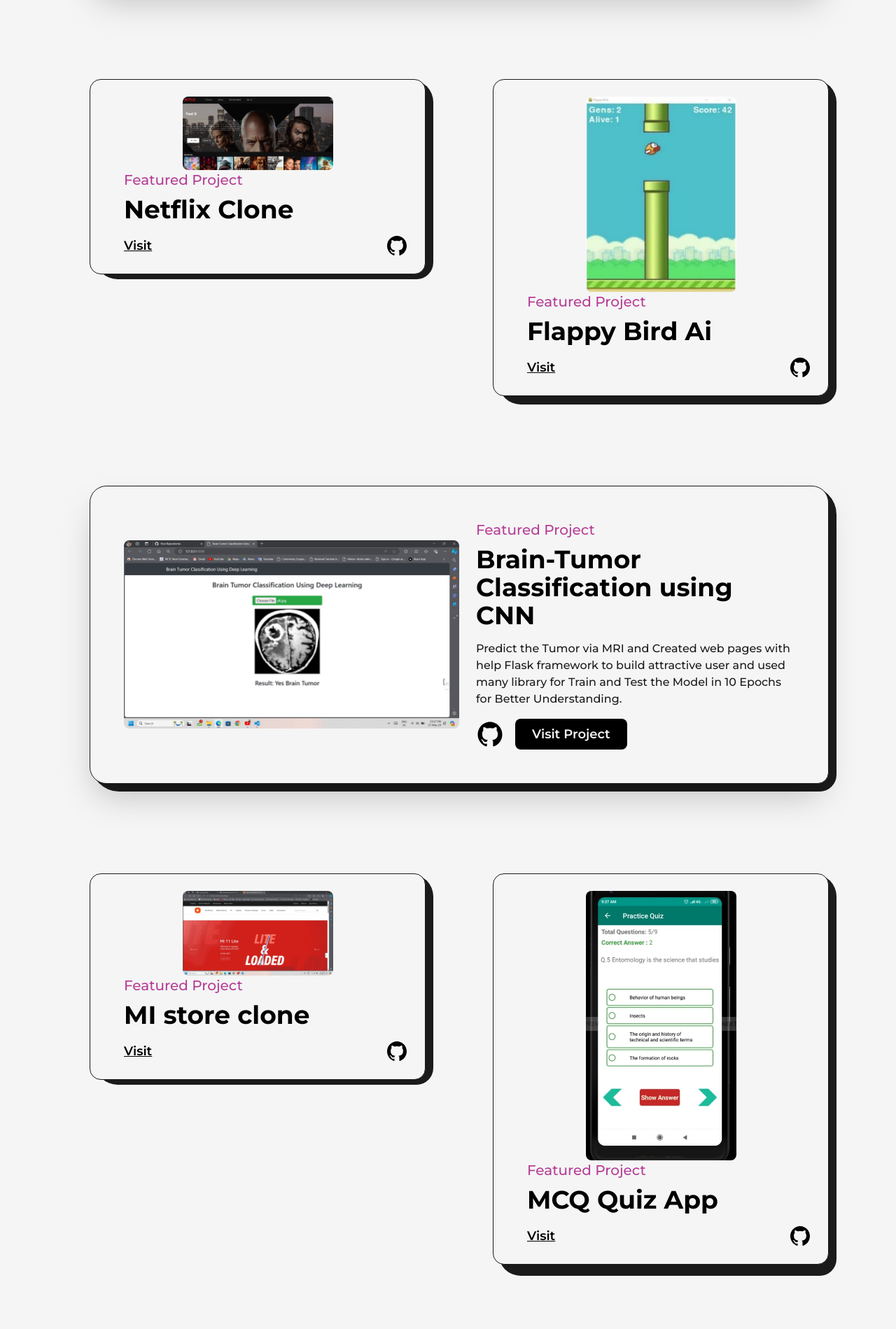
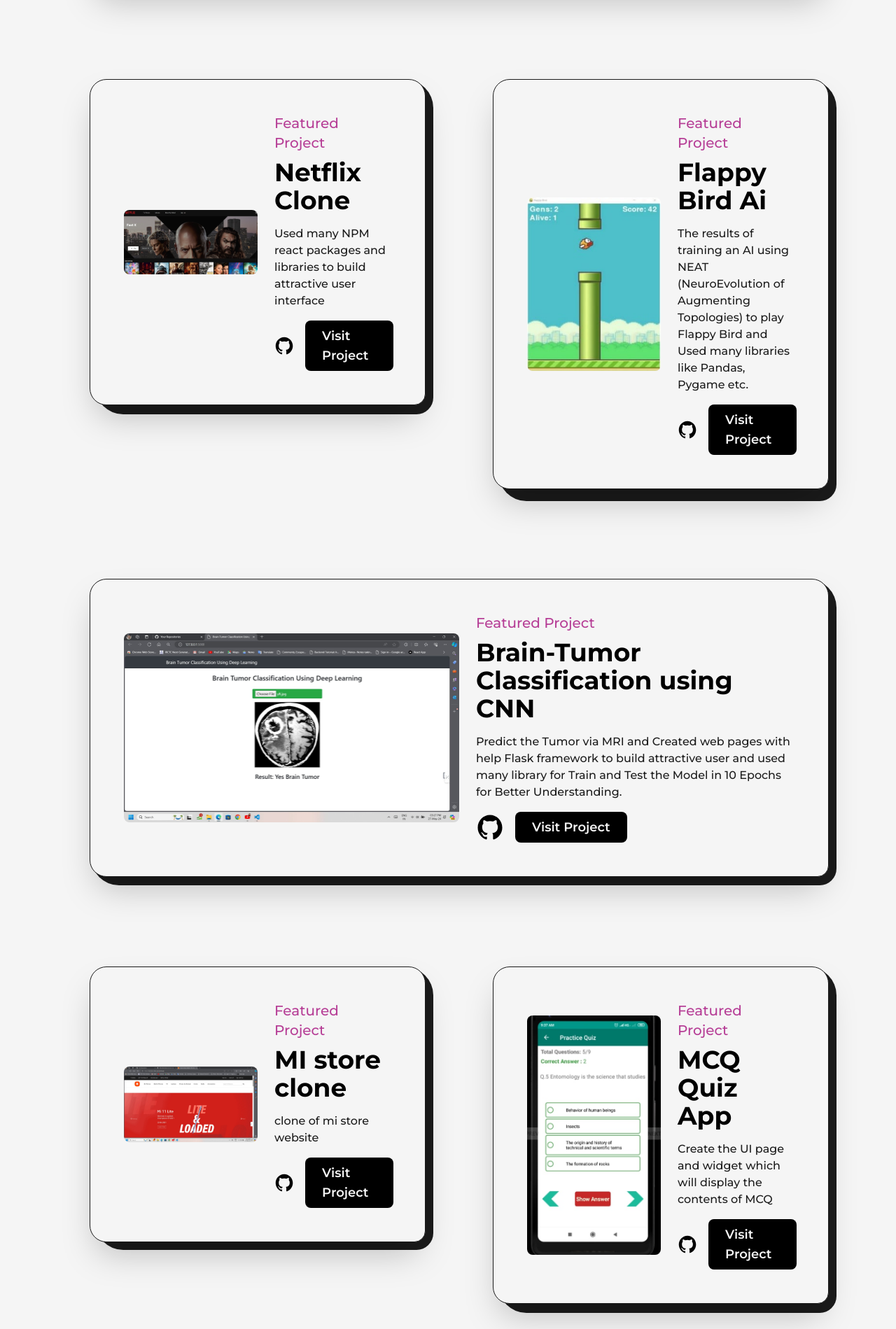
Before and after one commit to Sidharthkrsharma/portfolio, a Next.js app: page /projects in a window 1280 px wide. Shown: the part 1001-2900 px from the top of the page at 70% size. Built offline with nearby package versions, Linux system fonts and the light colour scheme.

Commit message:
add project

```diff
--- a/src/pages/projects.js
+++ b/src/pages/projects.js
@@ -6,6 +6,7 @@
 import Head from 'next/head'
 import Image from 'next/image'
 import Link from 'next/link'
+import project11 from "../../public/images/projects/png2jpg/Ai-Calculator.jpg"
 import project10 from "../../public/images/projects/png2jpg/bg_removal.jpg"
 import project4 from "../../public/images/projects/png2jpg/brain.jpg"
 import project3 from "../../public/images/projects/png2jpg/flappy bird.jpg"
@@ -117,19 +118,19 @@
     </div>
 
 
-    <div className='col-span-6 sm:col-span-12'>
-    <Project
+    <div className='col-span-6 '>
+    <FeaturedProject
     title="Netflix Clone"
     img={project2}
     summary="Used many NPM react packages and libraries to build attractive user interface"
-    link="https://netflix-clone-two-lake-16.vercel.app/"
+    link="https://netflix-clone-two-lake-16.vercel.app"
     github="https://github.com/Sidharthkrsharma/Netflix-Clone.git"
     type="Featured Project"
     />
 
     </div>
-    <div className='col-span-6 sm:col-span-12'>
-    <Project
+    <div className='col-span-6 '>
+    <FeaturedProject
     title="Flappy Bird Ai"
     img={project3}
     summary="The results of training an AI using NEAT (NeuroEvolution of Augmenting Topologies) to play
@@ -154,8 +155,8 @@
     />
     </div>
 
-    <div className='col-span-6 sm:col-span-12'>
-      <Project
+    <div className='col-span-6 '>
+      <FeaturedProject
     title="MI store clone"
     img={project5}
     summary="clone of mi store website"
@@ -165,8 +166,8 @@
     />
     </div>
 
-    <div className='col-span-6 sm:col-span-12'>
-    <Project
+    <div className='col-span-6 '>
+    <FeaturedProject
     title="MCQ Quiz App"
     img={project6}
     summary="Create the UI page and widget which will display the contents of MCQ"
@@ -187,8 +188,8 @@
     />
     </div>
 
-<div className='col-span-6 sm:col-span-12'>
-    <Project
+<div className='col-span-12 '>
+    <FeaturedProject
     title="Jarvis"
     img={project8}
     summary="It is Virtual Assistant JARVIS used JavaScript to build some features to catch the command while speaking to users"
@@ -198,8 +199,8 @@
     />
     </div>
 
-<div className='col-span-6 sm:col-span-12'>
-    <Project
+<div className='col-span-12'>
+    <FeaturedProject
     title="Microsoft Loop Clone"
     img={project9}
     summary="Created a Microsoft Loop Clone and used Clark Authentication and integrated with Gemini Ai  "
@@ -220,6 +221,17 @@
     />
     </div>
 
+    <div className='col-span-12'>
+    <FeaturedProject
+    title="Ai Calculator"
+    img={project11}
+    summary="Created AI-Powered Calculator, inspired by the innovative iPad Math Notes/Calculator application that uses AI to recognize handwritten math equations and solve them"
+    link="https://ai-calculator-1w44.vercel.app"
+    github="https://github.com/Sidharthkrsharma/Ai-Calculator"
+    type="Featured Project"
+    />
+    </div>
+
     </div>
   </Layout>
 </main>
```
Also changed, not shown: public/images/projects/Ai-Calculator.png (added), public/images/projects/png2jpg/Ai-Calculator.jpg (added).
